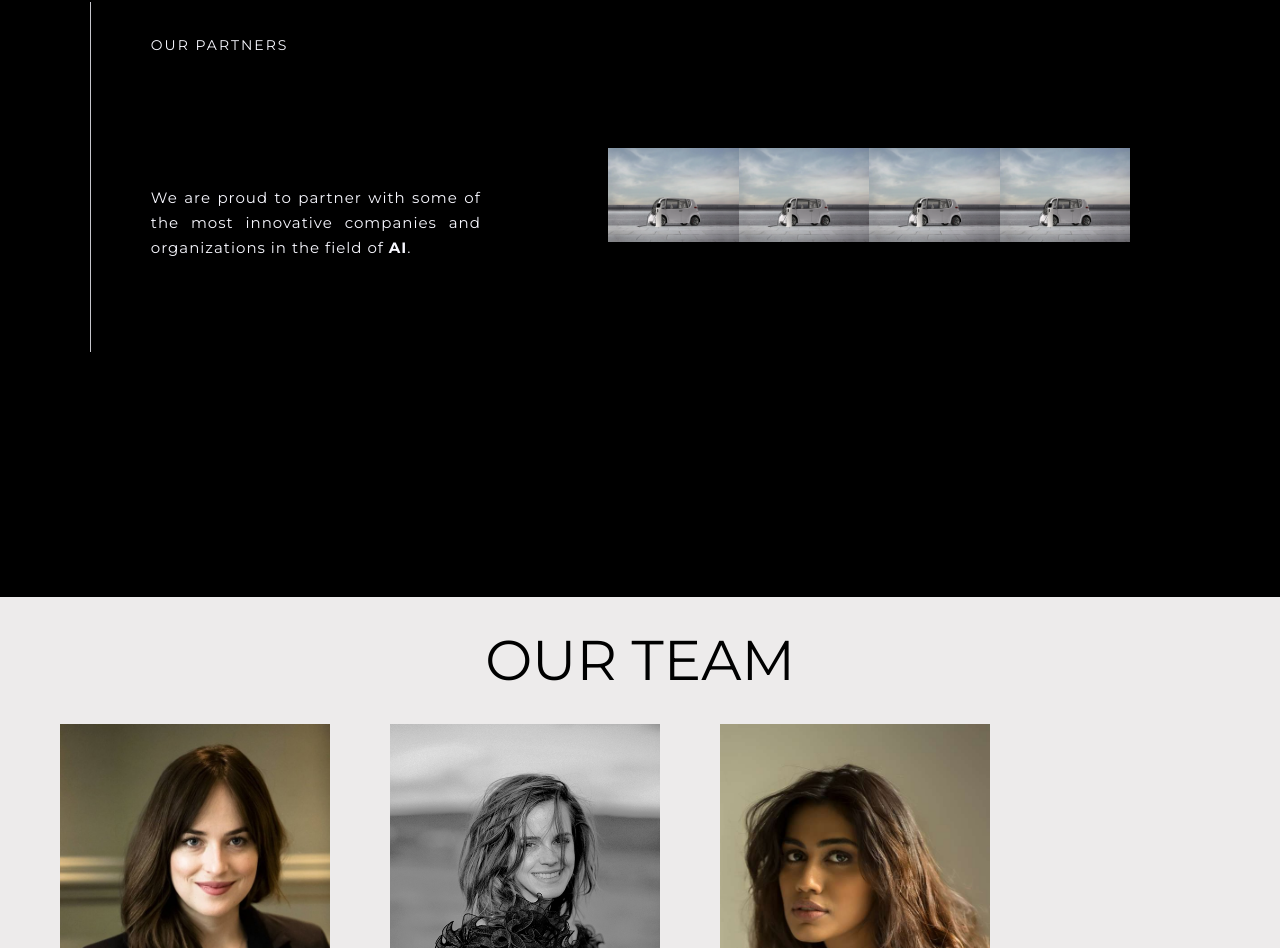
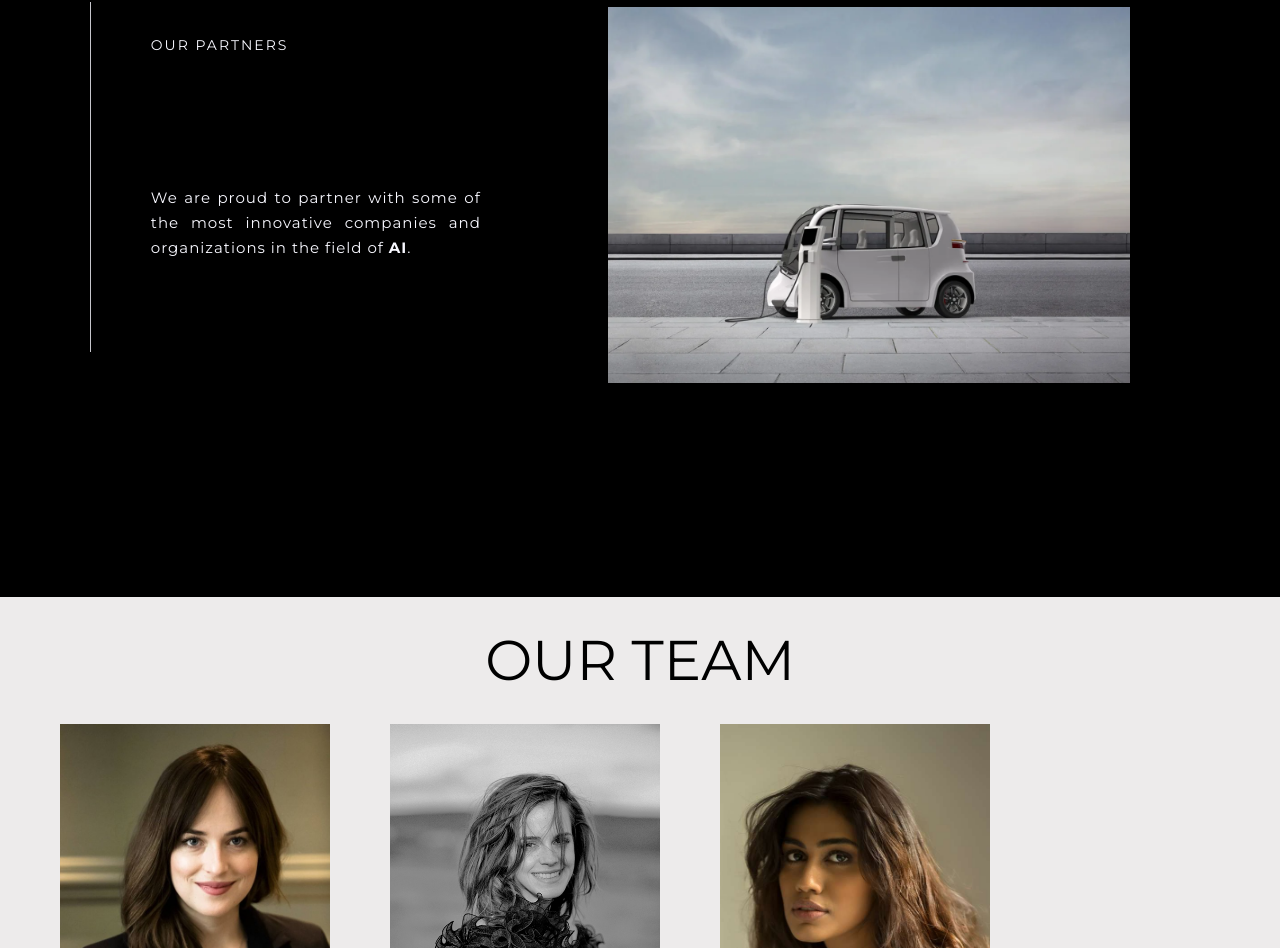
Before and after one commit to raeygetahun/Hackcon, a React (Create React App) app: page / in a window 1280 px wide. Shown: the part 3302-4250 px from the top of the page. Built offline with nearby package versions, Linux system fonts and the light colour scheme.

Commit message:
remove unnecessary images

```diff
--- a/src/components/Partners/Partners.js
+++ b/src/components/Partners/Partners.js
@@ -39,9 +39,6 @@ const Partners = () => {
                 </div>
                 <div className="image-container-partners">
                     <img src={firstScreenImage} alt="about"/>
-                    <img src={firstScreenImage} alt="about"/>
-                    <img src={firstScreenImage} alt="about"/>
-                    <img src={firstScreenImage} alt="about"/>
                 </div>
             </div>
         </section>
--- a/src/components/Partners/partners.css
+++ b/src/components/Partners/partners.css
@@ -23,7 +23,7 @@
 }
 
 .image-container-partners img {
-    width: 25%; /* change depending on the number of images (it's possible to create a separate picture with all the partners' logos and paste it here)*/
+    width: 100%; /* change depending on the number of images (it's possible to create a separate picture with all the partners' logos and paste it here)*/
     height: auto;
 }
 
```
